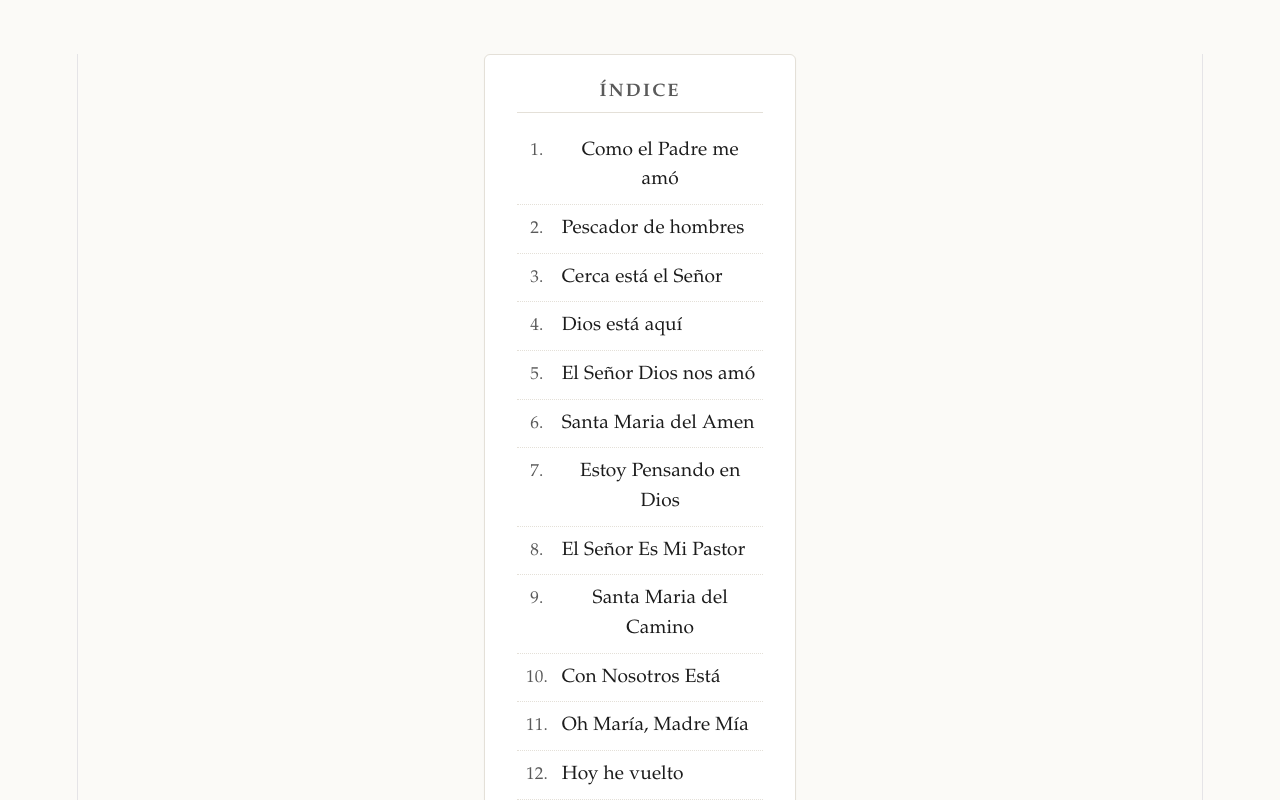
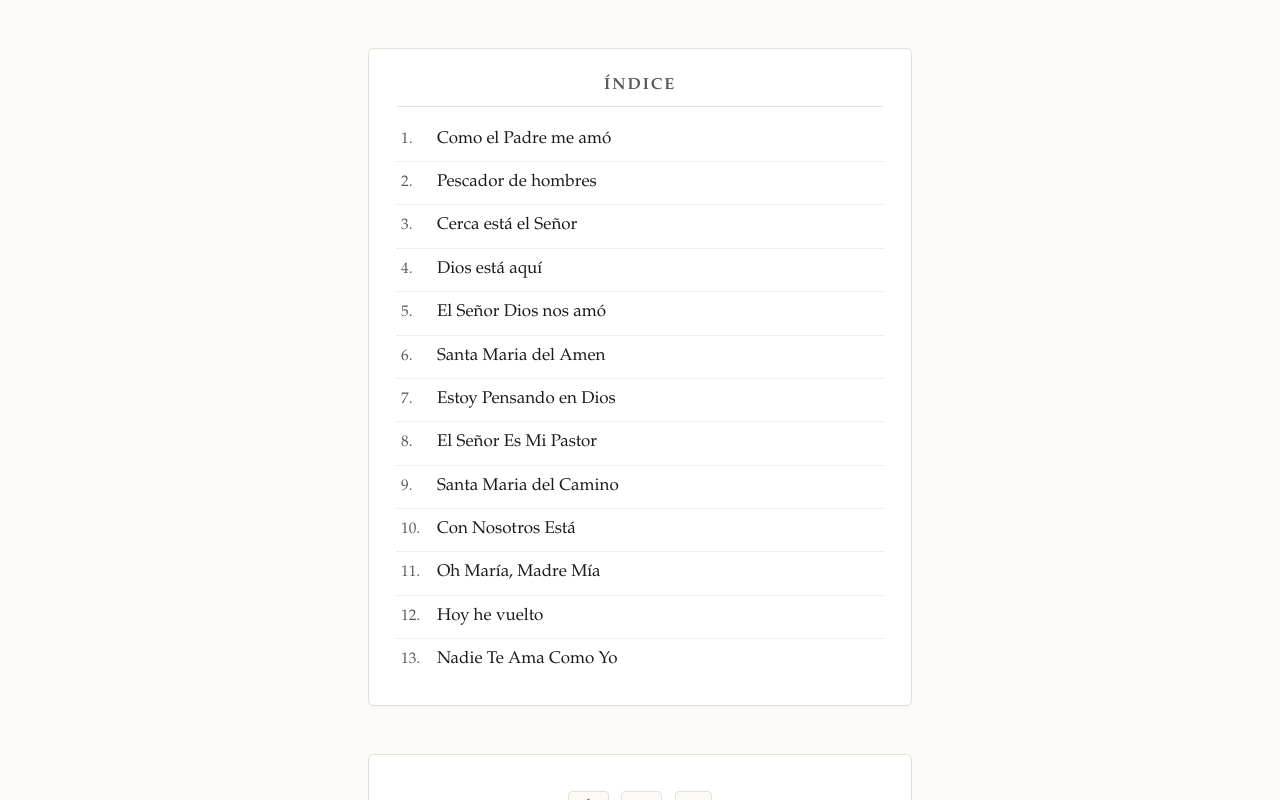
Before and after one commit to Perlesvaux/cancionero, a React (Vite) app: page / in a window 1280 px wide. Shown: the top 800 px of the page. Built offline with nearby package versions, Linux system fonts and the light colour scheme.

Commit message:
fix: commenting out index.css. A bit wider now. Also renamed title to Cancionero with capital C

```diff
--- a/index.html
+++ b/index.html
@@ -4,7 +4,7 @@
     <meta charset="UTF-8" />
     <link rel="icon" type="image/svg+xml" href="/favicon.ico" />
     <meta name="viewport" content="width=device-width, initial-scale=1.0" />
-    <title>cancionero</title>
+    <title>Cancionero</title>
   </head>
   <body>
     <div id="root"></div>
--- a/src/index.css
+++ b/src/index.css
@@ -1,111 +1,111 @@
-:root {
-  --text: #6b6375;
-  --text-h: #08060d;
-  --bg: #fff;
-  --border: #e5e4e7;
-  --code-bg: #f4f3ec;
-  --accent: #aa3bff;
-  --accent-bg: rgba(170, 59, 255, 0.1);
-  --accent-border: rgba(170, 59, 255, 0.5);
-  --social-bg: rgba(244, 243, 236, 0.5);
-  --shadow:
-    rgba(0, 0, 0, 0.1) 0 10px 15px -3px, rgba(0, 0, 0, 0.05) 0 4px 6px -2px;
-
-  --sans: system-ui, 'Segoe UI', Roboto, sans-serif;
-  --heading: system-ui, 'Segoe UI', Roboto, sans-serif;
-  --mono: ui-monospace, Consolas, monospace;
-
-  font: 18px/145% var(--sans);
-  letter-spacing: 0.18px;
-  color-scheme: light dark;
-  color: var(--text);
-  background: var(--bg);
-  font-synthesis: none;
-  text-rendering: optimizeLegibility;
-  -webkit-font-smoothing: antialiased;
-  -moz-osx-font-smoothing: grayscale;
-
-  @media (max-width: 1024px) {
-    font-size: 16px;
-  }
-}
-
-@media (prefers-color-scheme: dark) {
-  :root {
-    --text: #9ca3af;
-    --text-h: #f3f4f6;
-    --bg: #16171d;
-    --border: #2e303a;
-    --code-bg: #1f2028;
-    --accent: #c084fc;
-    --accent-bg: rgba(192, 132, 252, 0.15);
-    --accent-border: rgba(192, 132, 252, 0.5);
-    --social-bg: rgba(47, 48, 58, 0.5);
-    --shadow:
-      rgba(0, 0, 0, 0.4) 0 10px 15px -3px, rgba(0, 0, 0, 0.25) 0 4px 6px -2px;
-  }
-
-  #social .button-icon {
-    filter: invert(1) brightness(2);
-  }
-}
-
-#root {
-  width: 1126px;
-  max-width: 100%;
-  margin: 0 auto;
-  text-align: center;
-  border-inline: 1px solid var(--border);
-  min-height: 100svh;
-  display: flex;
-  flex-direction: column;
-  box-sizing: border-box;
-}
-
-body {
-  margin: 0;
-}
-
-h1,
-h2 {
-  font-family: var(--heading);
-  font-weight: 500;
-  color: var(--text-h);
-}
-
-h1 {
-  font-size: 56px;
-  letter-spacing: -1.68px;
-  margin: 32px 0;
-  @media (max-width: 1024px) {
-    font-size: 36px;
-    margin: 20px 0;
-  }
-}
-h2 {
-  font-size: 24px;
-  line-height: 118%;
-  letter-spacing: -0.24px;
-  margin: 0 0 8px;
-  @media (max-width: 1024px) {
-    font-size: 20px;
-  }
-}
-p {
-  margin: 0;
-}
-
-code,
-.counter {
-  font-family: var(--mono);
-  display: inline-flex;
-  border-radius: 4px;
-  color: var(--text-h);
-}
-
-code {
-  font-size: 15px;
-  line-height: 135%;
-  padding: 4px 8px;
-  background: var(--code-bg);
-}
+/*:root {*/
+/*  --text: #6b6375;*/
+/*  --text-h: #08060d;*/
+/*  --bg: #fff;*/
+/*  --border: #e5e4e7;*/
+/*  --code-bg: #f4f3ec;*/
+/*  --accent: #aa3bff;*/
+/*  --accent-bg: rgba(170, 59, 255, 0.1);*/
+/*  --accent-border: rgba(170, 59, 255, 0.5);*/
+/*  --social-bg: rgba(244, 243, 236, 0.5);*/
+/*  --shadow:*/
+/*    rgba(0, 0, 0, 0.1) 0 10px 15px -3px, rgba(0, 0, 0, 0.05) 0 4px 6px -2px;*/
+/**/
+/*  --sans: system-ui, 'Segoe UI', Roboto, sans-serif;*/
+/*  --heading: system-ui, 'Segoe UI', Roboto, sans-serif;*/
+/*  --mono: ui-monospace, Consolas, monospace;*/
+/**/
+/*  font: 18px/145% var(--sans);*/
+/*  letter-spacing: 0.18px;*/
+/*  color-scheme: light dark;*/
+/*  color: var(--text);*/
+/*  background: var(--bg);*/
+/*  font-synthesis: none;*/
+/*  text-rendering: optimizeLegibility;*/
+/*  -webkit-font-smoothing: antialiased;*/
+/*  -moz-osx-font-smoothing: grayscale;*/
+/**/
+/*  @media (max-width: 1024px) {*/
+/*    font-size: 16px;*/
+/*  }*/
+/*}*/
+/**/
+/*@media (prefers-color-scheme: dark) {*/
+/*  :root {*/
+/*    --text: #9ca3af;*/
+/*    --text-h: #f3f4f6;*/
+/*    --bg: #16171d;*/
+/*    --border: #2e303a;*/
+/*    --code-bg: #1f2028;*/
+/*    --accent: #c084fc;*/
+/*    --accent-bg: rgba(192, 132, 252, 0.15);*/
+/*    --accent-border: rgba(192, 132, 252, 0.5);*/
+/*    --social-bg: rgba(47, 48, 58, 0.5);*/
+/*    --shadow:*/
+/*      rgba(0, 0, 0, 0.4) 0 10px 15px -3px, rgba(0, 0, 0, 0.25) 0 4px 6px -2px;*/
+/*  }*/
+/**/
+/*  #social .button-icon {*/
+/*    filter: invert(1) brightness(2);*/
+/*  }*/
+/*}*/
+/**/
+/*#root {*/
+/*  width: 1126px;*/
+/*  max-width: 100%;*/
+/*  margin: 0 auto;*/
+/*  text-align: center;*/
+/*  border-inline: 1px solid var(--border);*/
+/*  min-height: 100svh;*/
+/*  display: flex;*/
+/*  flex-direction: column;*/
+/*  box-sizing: border-box;*/
+/*}*/
+/**/
+/*body {*/
+/*  margin: 0;*/
+/*}*/
+/**/
+/*h1,*/
+/*h2 {*/
+/*  font-family: var(--heading);*/
+/*  font-weight: 500;*/
+/*  color: var(--text-h);*/
+/*}*/
+/**/
+/*h1 {*/
+/*  font-size: 56px;*/
+/*  letter-spacing: -1.68px;*/
+/*  margin: 32px 0;*/
+/*  @media (max-width: 1024px) {*/
+/*    font-size: 36px;*/
+/*    margin: 20px 0;*/
+/*  }*/
+/*}*/
+/*h2 {*/
+/*  font-size: 24px;*/
+/*  line-height: 118%;*/
+/*  letter-spacing: -0.24px;*/
+/*  margin: 0 0 8px;*/
+/*  @media (max-width: 1024px) {*/
+/*    font-size: 20px;*/
+/*  }*/
+/*}*/
+/*p {*/
+/*  margin: 0;*/
+/*}*/
+/**/
+/*code,*/
+/*.counter {*/
+/*  font-family: var(--mono);*/
+/*  display: inline-flex;*/
+/*  border-radius: 4px;*/
+/*  color: var(--text-h);*/
+/*}*/
+/**/
+/*code {*/
+/*  font-size: 15px;*/
+/*  line-height: 135%;*/
+/*  padding: 4px 8px;*/
+/*  background: var(--code-bg);*/
+/*}*/
```
